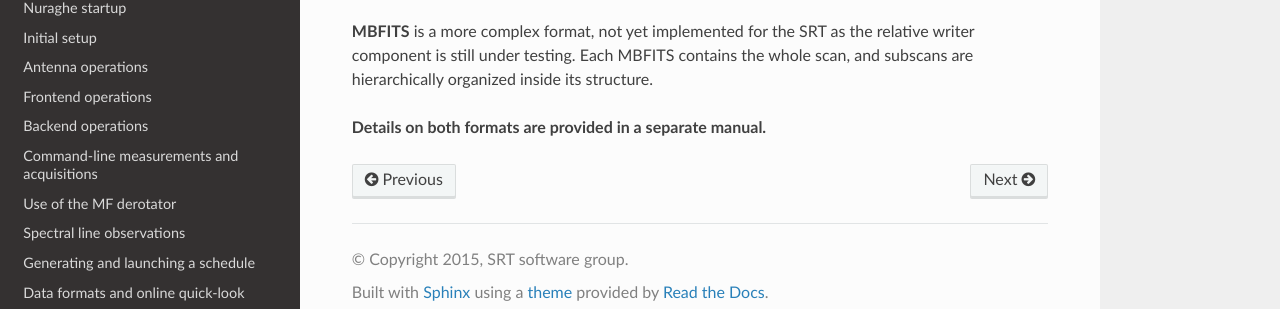
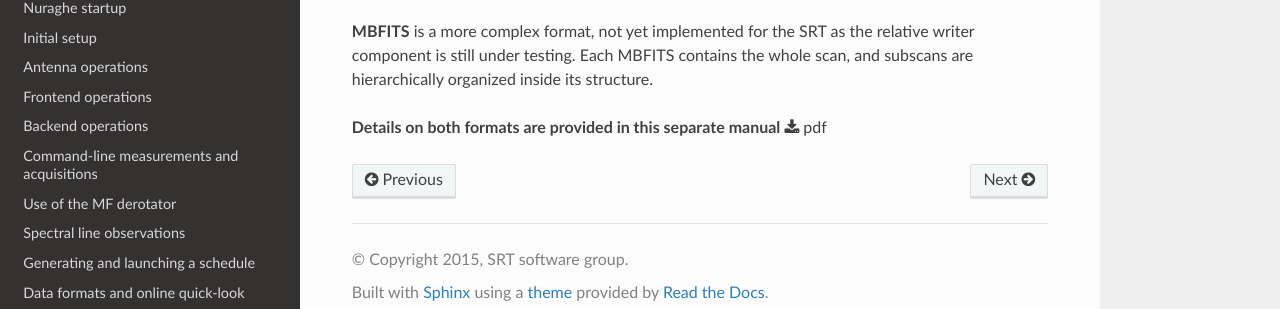
Before and after one commit to discos/doc, a Sphinx documentation site: the page built from user/srt/source/Appendix_C.rst, in a window 1280 px wide. Shown: the part 260-569 px from the top of the page. Built offline with Sphinx 7.4.7 and the Read the Docs theme 2.0.0, drawn with Linux system fonts in a browser that asks for light colours.

Commit message:
External PDFs linked to main pages

```diff
--- a/user/srt/source/Appendix_C.rst
+++ b/user/srt/source/Appendix_C.rst
@@ -14,4 +14,5 @@ every subscan composing the observation.
 relative writer component is still under testing. Each MBFITS contains the
 whole scan, and subscans are hierarchically organized inside its structure.
 
-**Details on both formats are provided in a separate manual.**
+**Details on both formats are provided in this separate manual**
+:download:`pdf <attachments/SRT-MAN-10000-003-2.pdf>`
--- a/user/srt/source/Schedules.rst
+++ b/user/srt/source/Schedules.rst
@@ -8,7 +8,7 @@ A schedule is a set of files where all the geometry/timing/frequency details
 of a sequence of data acquisitions are specified, according to a syntax that
 enables Nuraghe to read and execute them.
 The detailed structure of the several files composing a schedule is explained
-in a separate guide.
+in this separate guide :download:`pdf <attachments/SRT-MAN-10000-004-2.pdf>`
 Schedules for the most common continuum and spectroscopy observing modes (OTF
 cross-scans and maps, raster maps and ON-OFF) can be easily generated using a
 tool called **schedulecreator**.
```
